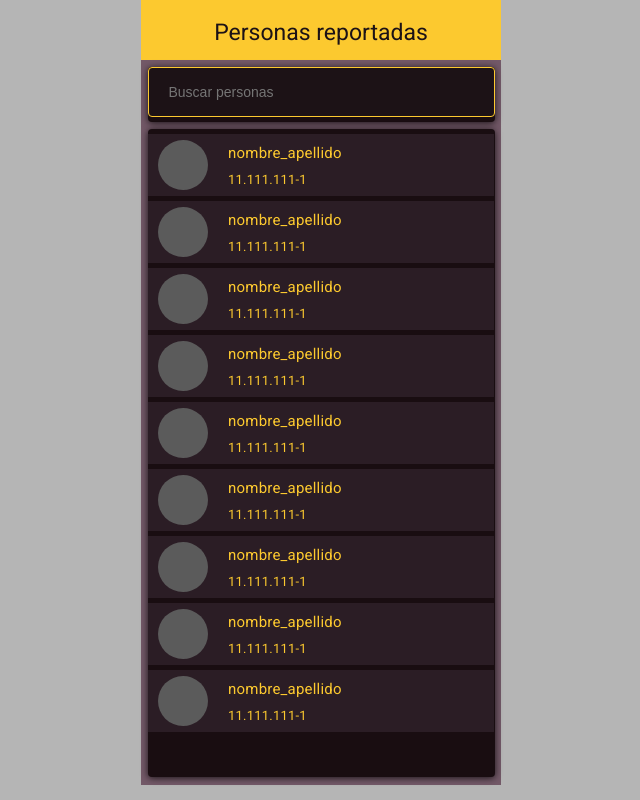
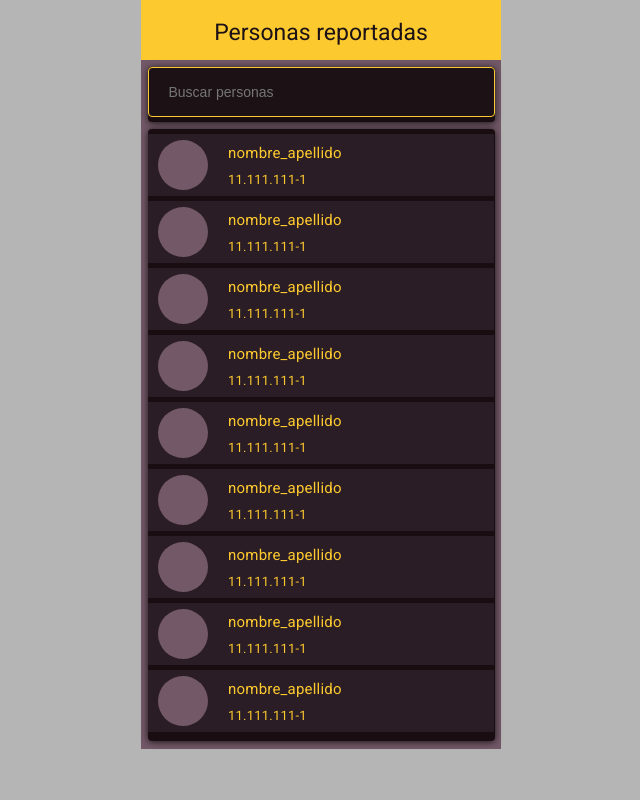
Before and after one commit to ClaudioGC/redport, a PHP site: page /personas_reportadas.html in a window 1280 px wide. Shown: the whole page, without its empty margins (319-959 px from the left). Run offline with PHP 8.4, Linux system fonts and the light colour scheme; some libraries are stand-ins or nearby versions.

Commit message:
ajustes de ícono

```diff
--- a/home.html
+++ b/home.html
@@ -70,7 +70,7 @@
   <a href="#"><div class="button_edit"><div class="rpicon-edit"></div></div></a>
   <div class="edit_title"><h1>Ficha de información</h1></div>
 <div class="perfil_persona">
-  <div class="usuario_personal"></div>
+  <div class="usuario_personal"><div class="rpicon-user-good"></div></div>
   <p id="nombre_personal">Nombre_apellido</p>
   <p id="nombre_personal">11.111.111-1</p>
 </div>
--- a/personas_reportadas.html
+++ b/personas_reportadas.html
@@ -34,63 +34,63 @@
         <li>
 
             <div class="user_box">
-                <div class="user_avatar_2"></div>
+                <div class="user_avatar_2"><div class="rpicon-user-good-small"></div></div>
                 <div class="username">
                 <h2 id="user_name" class="username">nombre_apellido</h2>
                 <p id="rut" class="username">11.111.111-1</h2>
               </div>
             </div>
             <div class="user_box">
-                <div class="user_avatar_2"></div>
+                <div class="user_avatar_2"><div class="rpicon-user-good-small"></div></div>
                 <div class="username">
                 <h2 id="user_name" class="username">nombre_apellido</h2>
                 <p id="rut" class="username">11.111.111-1</h2>
               </div>
             </div>
             <div class="user_box">
-                <div class="user_avatar_2"></div>
+                <div class="user_avatar_2"><div class="rpicon-user-bad-small"></div></div>
                 <div class="username">
                 <h2 id="user_name" class="username">nombre_apellido</h2>
                 <p id="rut" class="username">11.111.111-1</h2>
               </div>
             </div>
             <div class="user_box">
-                <div class="user_avatar_2"></div>
+                <div class="user_avatar_2"><div class="rpicon-user-good-small"></div></div>
                 <div class="username">
                 <h2 id="user_name" class="username">nombre_apellido</h2>
                 <p id="rut" class="username">11.111.111-1</h2>
               </div>
             </div>
             <div class="user_box">
-                <div class="user_avatar_2"></div>
+                <div class="user_avatar_2"><div class="rpicon-user-bad-small"></div></div>
                 <div class="username">
                 <h2 id="user_name" class="username">nombre_apellido</h2>
                 <p id="rut" class="username">11.111.111-1</h2>
               </div>
             </div>
             <div class="user_box">
-                <div class="user_avatar_2"></div>
+                <div class="user_avatar_2"><div class="rpicon-user-bad-small"></div></div>
                 <div class="username">
                 <h2 id="user_name" class="username">nombre_apellido</h2>
                 <p id="rut" class="username">11.111.111-1</h2>
               </div>
             </div>
             <div class="user_box">
-                <div class="user_avatar_2"></div>
+                <div class="user_avatar_2"><div class="rpicon-user-bad-small"></div></div>
                 <div class="username">
                 <h2 id="user_name" class="username">nombre_apellido</h2>
                 <p id="rut" class="username">11.111.111-1</h2>
               </div>
             </div>
             <div class="user_box">
-                <div class="user_avatar_2"></div>
+                <div class="user_avatar_2"><div class="rpicon-user-bad-small"></div></div>
                 <div class="username">
                 <h2 id="user_name" class="username">nombre_apellido</h2>
                 <p id="rut" class="username">11.111.111-1</h2>
               </div>
             </div>
             <div class="user_box">
-                <div class="user_avatar_2"></div>
+                <div class="user_avatar_2"><div class="rpicon-user-bad-small"></div></div>
                 <div class="username">
                 <h2 id="user_name" class="username">nombre_apellido</h2>
                 <p id="rut" class="username">11.111.111-1</h2>
--- a/sass/_icons.sass
+++ b/sass/_icons.sass
@@ -87,11 +87,12 @@
 	margin: 2px
 	text-align: center
 
+//ajustes de ícono "search"
+
 .rpicon-search
 
 	margin-top: 14px
 	margin-left: 311px
-	font-size: 10px
 	position: absolute
 	text-decoration: none
 	z-index: 99
@@ -99,3 +100,63 @@
 [class^="rpicon-search"]:before, [class*=" rpicon-search"]:before
 
 	font-size: 22px
+
+//íconos avatar de usuario (grande)
+
+//ajustes de ícono "user-good"
+
+.rpicon-user-good
+
+	margin-top: 14px
+	margin-left: 9px
+	position: absolute
+	text-decoration: none
+	z-index: 99
+
+[class^="rpicon-user-good"]:before, [class*=" rpicon-user-good"]:before
+
+	font-size: 75px
+
+//ajustes de ícono "user-bad"
+
+.rpicon-user-bad
+
+	margin-top: 14px
+	margin-left: 9px
+	position: absolute
+	text-decoration: none
+	z-index: 99
+
+[class^="rpicon-user-bad"]:before, [class*=" rpicon-user-bad"]:before
+
+	font-size: 75px
+
+//íconos avatar de usuario (chico)
+
+//ajustes de ícono "user-good-small"
+
+.rpicon-user-good-small
+
+	margin-top: 12px
+	margin-left: 6px
+	position: absolute
+	text-decoration: none
+	z-index: 99
+
+[class^="rpicon-user-good-small"]:before, [class*=" rpicon-user-good-small"]:before
+
+	font-size: 50px
+
+//ajustes de ícono "user-bad-small"
+
+.rpicon-user-bad-small
+
+	margin-top: 12px
+	margin-left: 6px
+	position: absolute
+	text-decoration: none
+	z-index: 99
+
+[class^="rpicon-user-bad-small"]:before, [class*=" rpicon-user-bad-small"]:before
+
+	font-size: 50px
--- a/sass/_personal-file.sass
+++ b/sass/_personal-file.sass
@@ -5,7 +5,7 @@
 	width: 70px
 	height: 70px
 	border-radius: 50%
-	background: #5b5b5b
+	background: #735968
 	margin: 0 auto
 	margin-bottom: 15px
 
@@ -27,6 +27,7 @@
 
 	margin-top: 0px
 	margin-right: 0.4px
+	margin-bottom: -20px
 
 .user_box
 
@@ -41,7 +42,7 @@
 	width: 50px
 	height: 50px
 	border-radius: 50%
-	background: #5b5b5b
+	background: #735968
 	position: relative
 	margin-top: 6px
 	margin-bottom: 6px
--- a/sass/main.css
+++ b/sass/main.css
@@ -378,7 +378,7 @@ body {
   width: 70px;
   height: 70px;
   border-radius: 50%;
-  background: #5b5b5b;
+  background: #735968;
   margin: 0 auto;
   margin-bottom: 15px; }
 
@@ -394,7 +394,8 @@ body {
 
 #user_list {
   margin-top: 0px;
-  margin-right: 0.4px; }
+  margin-right: 0.4px;
+  margin-bottom: -20px; }
 
 .user_box {
   width: 346px;
@@ -407,7 +408,7 @@ body {
   width: 50px;
   height: 50px;
   border-radius: 50%;
-  background: #5b5b5b;
+  background: #735968;
   position: relative;
   margin-top: 6px;
   margin-bottom: 6px;
@@ -531,7 +532,7 @@ body {
     font-family: "Roboto", sans-serif;
     position: relative;
     list-style-type: none;
-    padding-bottom: 19px;
+    margin-bottom: 19px;
     color: #fcc92f; }
   .container .form_content {
     display: none;
@@ -614,13 +615,52 @@ body {
 .rpicon-search {
   margin-top: 14px;
   margin-left: 311px;
-  font-size: 10px;
   position: absolute;
   text-decoration: none;
   z-index: 99; }
 
 [class^="rpicon-search"]:before, [class*=" rpicon-search"]:before {
   font-size: 22px; }
+
+.rpicon-user-good {
+  margin-top: 14px;
+  margin-left: 9px;
+  position: absolute;
+  text-decoration: none;
+  z-index: 99; }
+
+[class^="rpicon-user-good"]:before, [class*=" rpicon-user-good"]:before {
+  font-size: 75px; }
+
+.rpicon-user-bad {
+  margin-top: 14px;
+  margin-left: 9px;
+  position: absolute;
+  text-decoration: none;
+  z-index: 99; }
+
+[class^="rpicon-user-bad"]:before, [class*=" rpicon-user-bad"]:before {
+  font-size: 75px; }
+
+.rpicon-user-good-small {
+  margin-top: 12px;
+  margin-left: 6px;
+  position: absolute;
+  text-decoration: none;
+  z-index: 99; }
+
+[class^="rpicon-user-good-small"]:before, [class*=" rpicon-user-good-small"]:before {
+  font-size: 50px; }
+
+.rpicon-user-bad-small {
+  margin-top: 12px;
+  margin-left: 6px;
+  position: absolute;
+  text-decoration: none;
+  z-index: 99; }
+
+[class^="rpicon-user-bad-small"]:before, [class*=" rpicon-user-bad-small"]:before {
+  font-size: 50px; }
 
 #title_form {
   margin: 0 auto;
```
Also changed, not shown: 1 other file.
